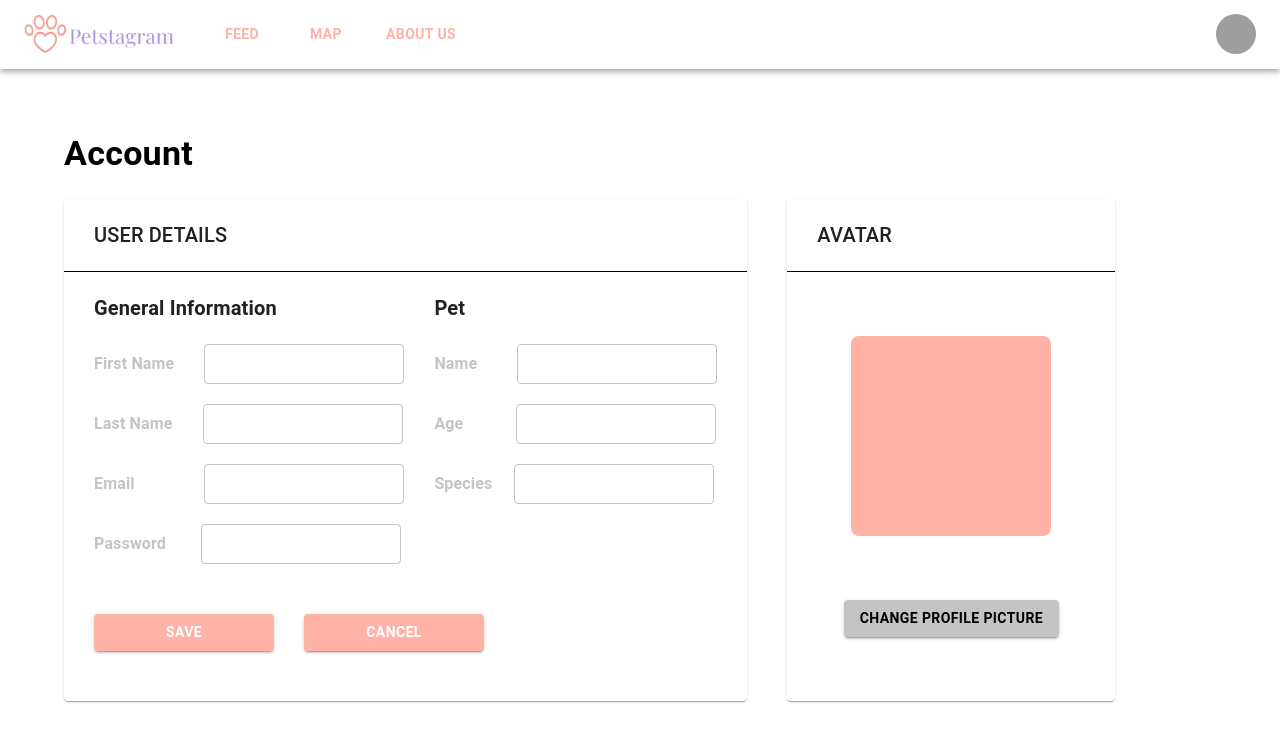
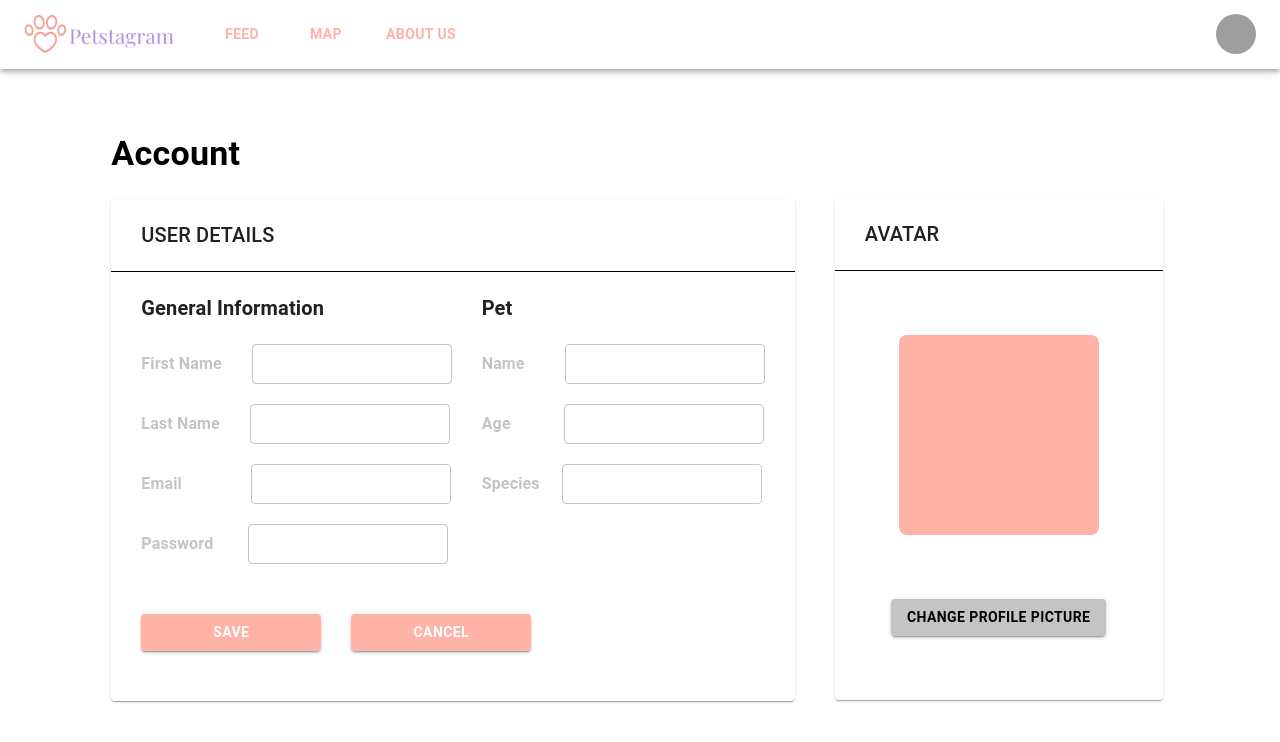
Before and after one commit to nhungL/petstagram, a React (Create React App) app in the folder frontend/: page /account in a window 1280 px wide. Shown: the top 742 px of the page. Built offline with nearby package versions, Linux system fonts and the light colour scheme; grey boxes are pictures that could not be loaded.

Commit message:
Adjust layout of account page

```diff
--- a/frontend/src/pages/AccountPage/AccountPage.js
+++ b/frontend/src/pages/AccountPage/AccountPage.js
@@ -7,14 +7,19 @@ export default function AccountPage() {
   const classes = useStyles();
   return (
     <div className={classes.background}>
-      <Typography variant="h4" align="left" className={classes.title}>
-        Account
-      </Typography>
-      <Grid container direction="row">
+      <Grid
+        container
+        direction="row"
+        justifyContent="center"
+        alignItems="center"
+      >
         <Grid item className={classes.layout}>
+          <Typography variant="h4" align="left" className={classes.title}>
+            Account
+          </Typography>
           <UserDetail />
         </Grid>
-        <Grid item>
+        <Grid item className={classes.avar}>
           <AvatarForm />
         </Grid>
       </Grid>
--- a/frontend/src/pages/AccountPage/Style.js
+++ b/frontend/src/pages/AccountPage/Style.js
@@ -13,5 +13,10 @@ const useStyles = makeStyles((theme) => ({
     marginRight: "40px",
     marginBottom: "40px",
   },
+  avar: {
+    marginRight: "40px",
+    marginBottom: "40px",
+    marginTop: "65px",
+  },
 }));
 export default useStyles;
```
